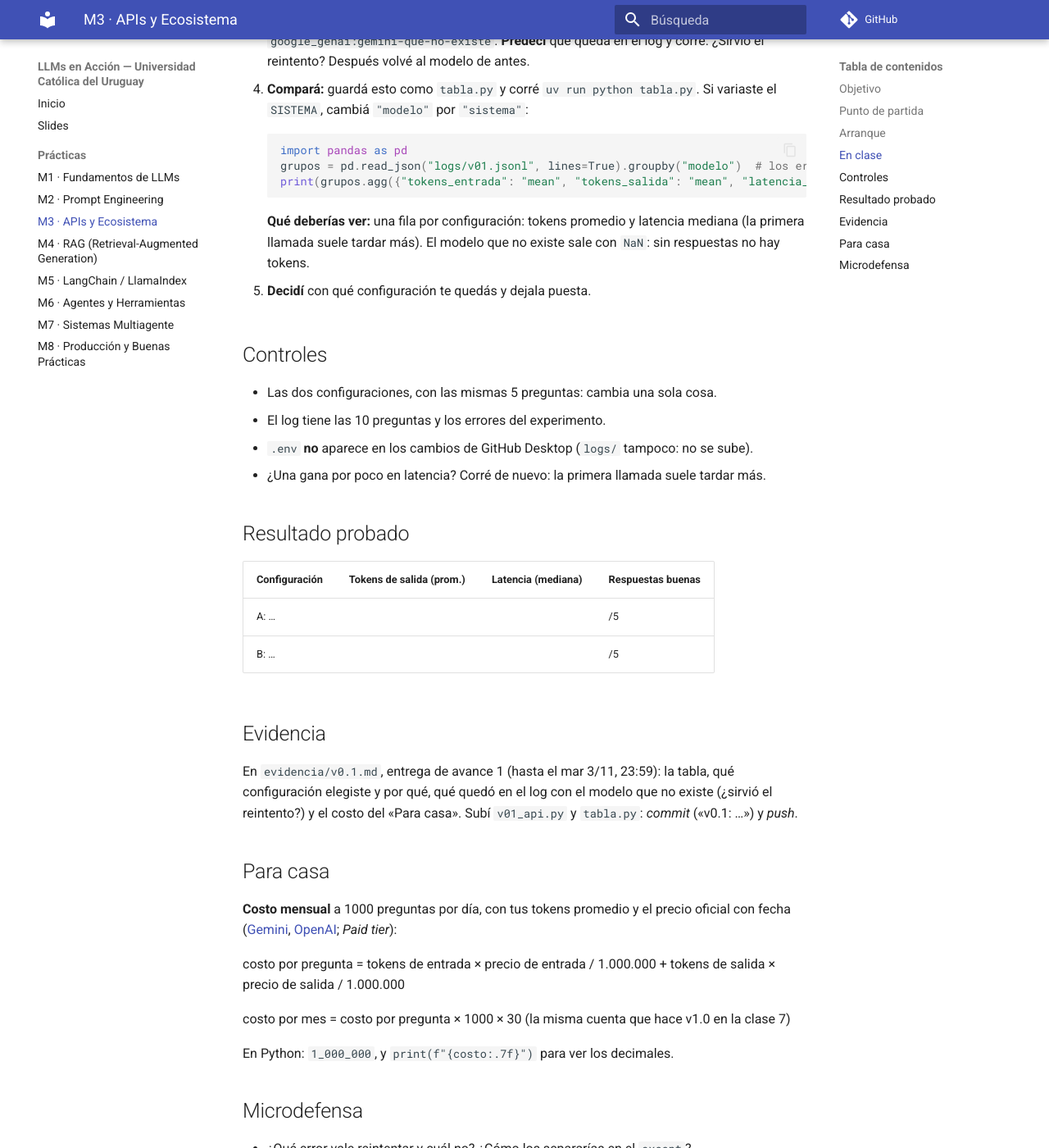
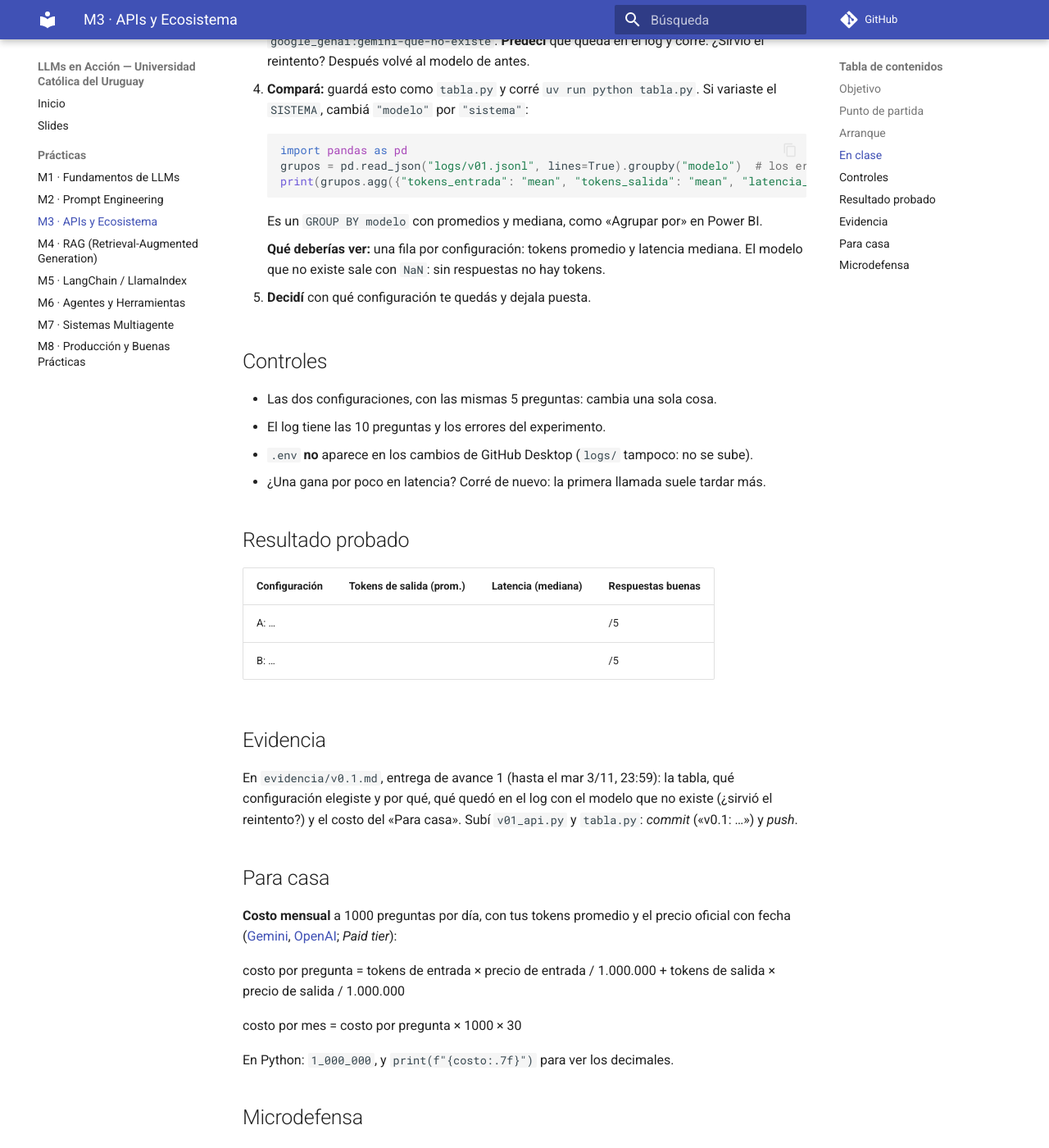
Before and after one commit to JuanFKurucz/ucu-la, an MkDocs documentation site: the page built from docs/practicas/m3-v01-api.md, in a window 1280 px wide and 1400 px high, scrolled down 2346 px. Shown: the whole window at 82% size. Built offline with MkDocs 1.6.1 and Material for MkDocs 9.7.7, drawn with Linux system fonts in a browser that asks for light colours; comment, search, counter and statistics services are not loaded.

Commit message:
Clase 3 y M3: pandas traducido a SQL y Power BI
Co-Authored-By: Claude Opus 5.5 <noreply@anthropic.com>

````diff
--- a/docs/practicas/m3-v01-api.md
+++ b/docs/practicas/m3-v01-api.md
@@ -97,7 +97,9 @@
     print(grupos.agg({"tokens_entrada": "mean", "tokens_salida": "mean", "latencia_s": "median"}).round(1).to_string())
     ```
 
-    **Qué deberías ver:** una fila por configuración: tokens promedio y latencia mediana (la primera llamada suele tardar más). El modelo que no existe sale con `NaN`: sin respuestas no hay tokens.
+    Es un `GROUP BY modelo` con promedios y mediana, como «Agrupar por» en Power BI.
+
+    **Qué deberías ver:** una fila por configuración: tokens promedio y latencia mediana. El modelo que no existe sale con `NaN`: sin respuestas no hay tokens.
 
 5. **Decidí** con qué configuración te quedás y dejala puesta.
 
@@ -125,7 +127,7 @@ En `evidencia/v0.1.md`, entrega de avance 1 (hasta el mar 3/11, 23:59): la tabla
 
 costo por pregunta = tokens de entrada × precio de entrada / 1.000.000 + tokens de salida × precio de salida / 1.000.000
 
-costo por mes = costo por pregunta × 1000 × 30 (la misma cuenta que hace v1.0 en la clase 7)
+costo por mes = costo por pregunta × 1000 × 30
 
 En Python: `1_000_000`, y `print(f"{costo:.7f}")` para ver los decimales.
 
````
Also changed, not shown: other parts of docs/practicas/m3-v01-api.md (+1 -1 lines), 11 other files.
